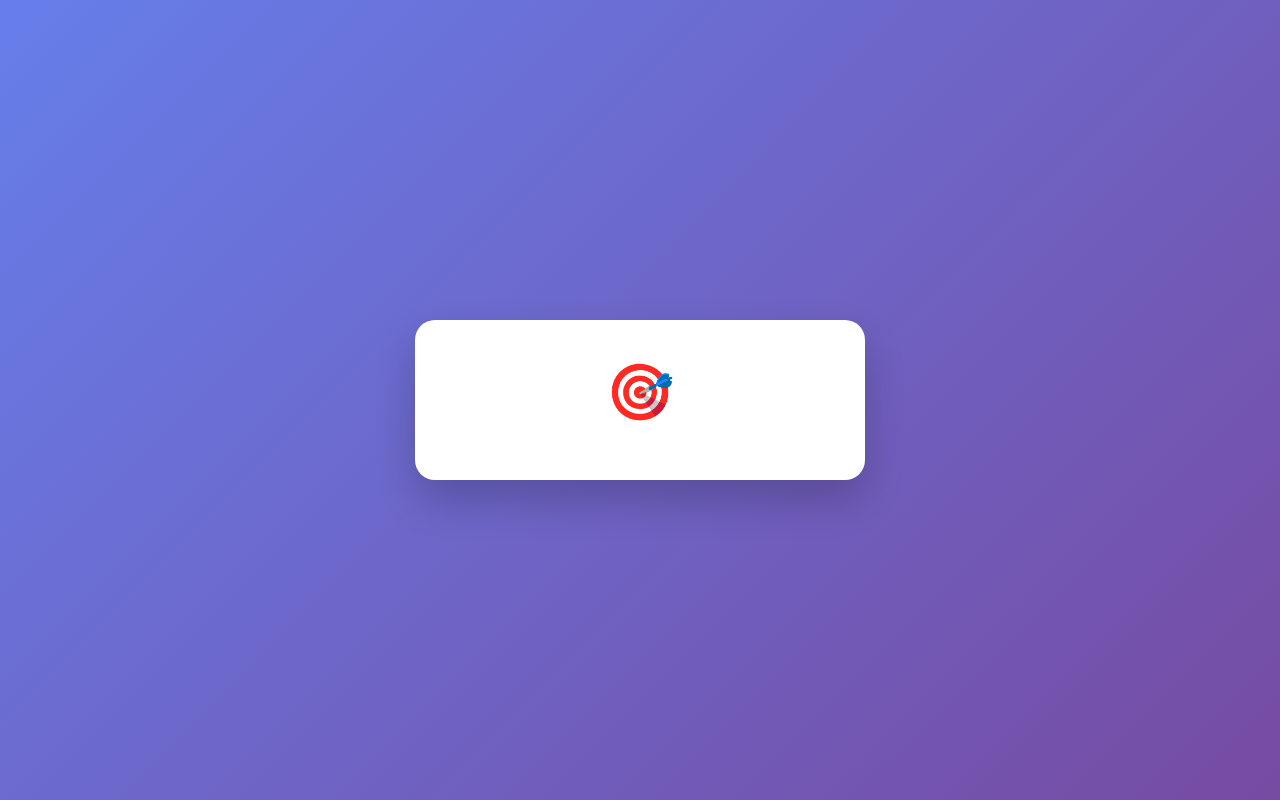
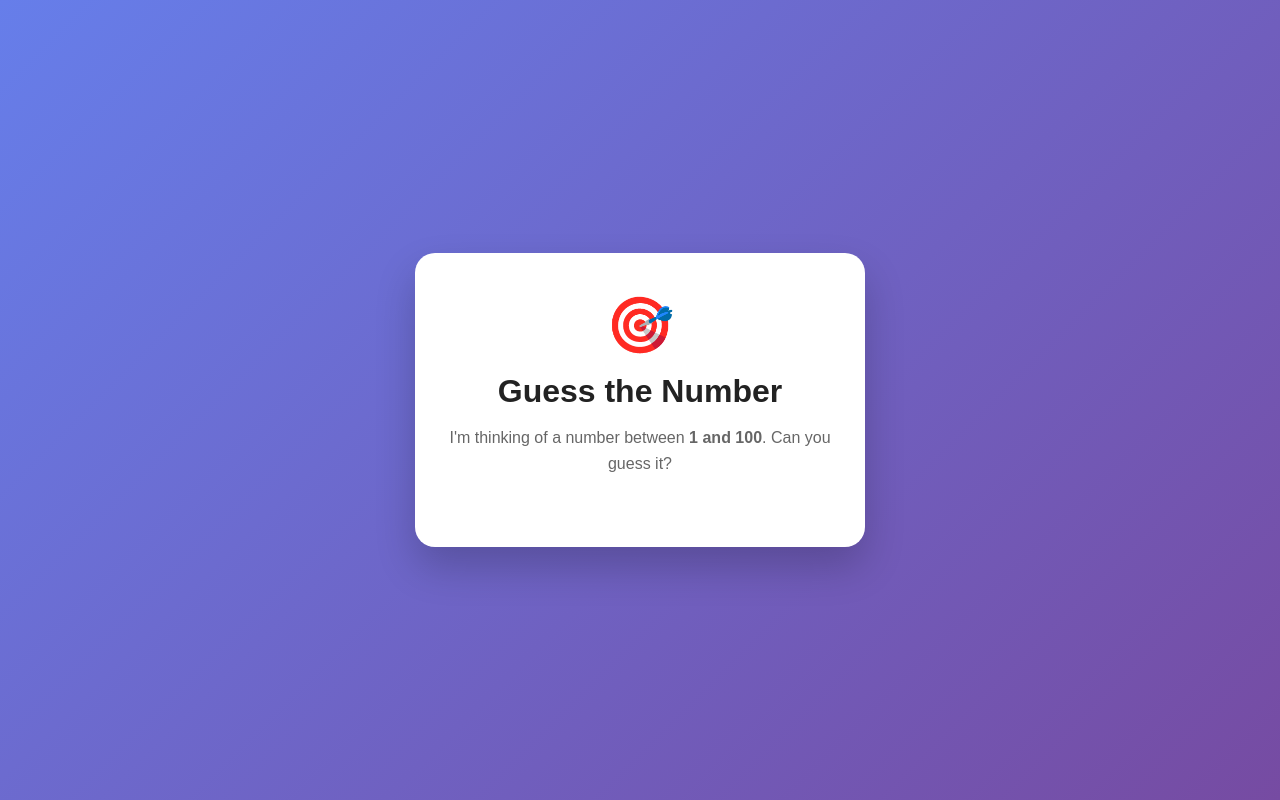
Before and after one commit to AngeRamila/Learning_JS_Nanko, a plain HTML site: page Learning_JS_Projects/Day 6/index.html in a window 1280 px wide. Drawn offline with Linux system fonts and the light colour scheme.

Commit message:
h1 and p elements added

```diff
--- a/Learning_JS_Projects/Day 6/index.html
+++ b/Learning_JS_Projects/Day 6/index.html
@@ -13,4 +13,9 @@
         <div class="game-card">
 
             <div class="icon">🎯</div>
+            <h1>Guess the Number</h1>
+
+            <p class="description">
+                I'm thinking of a number between <strong>1 and 100</strong>.
+                Can you guess it?
 </body>
```
